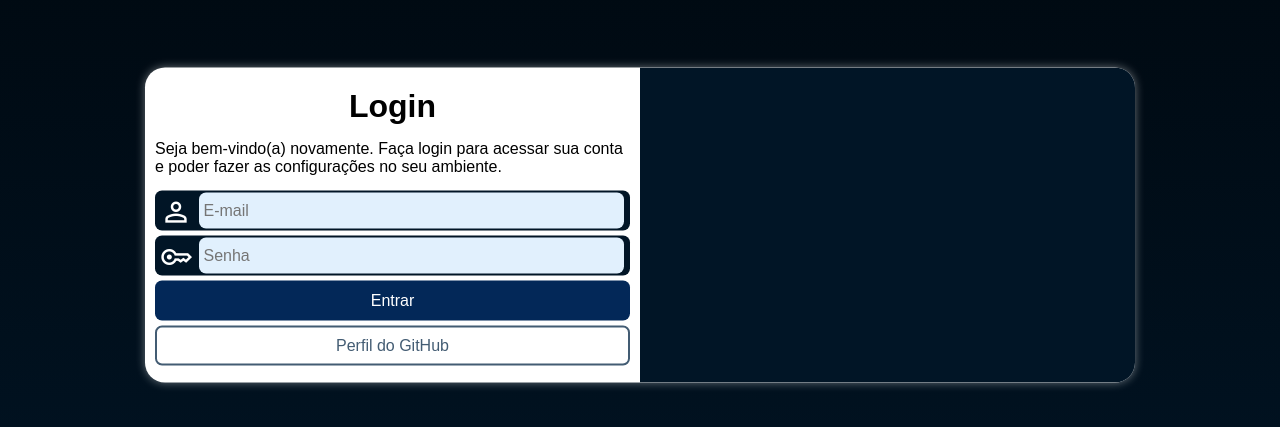
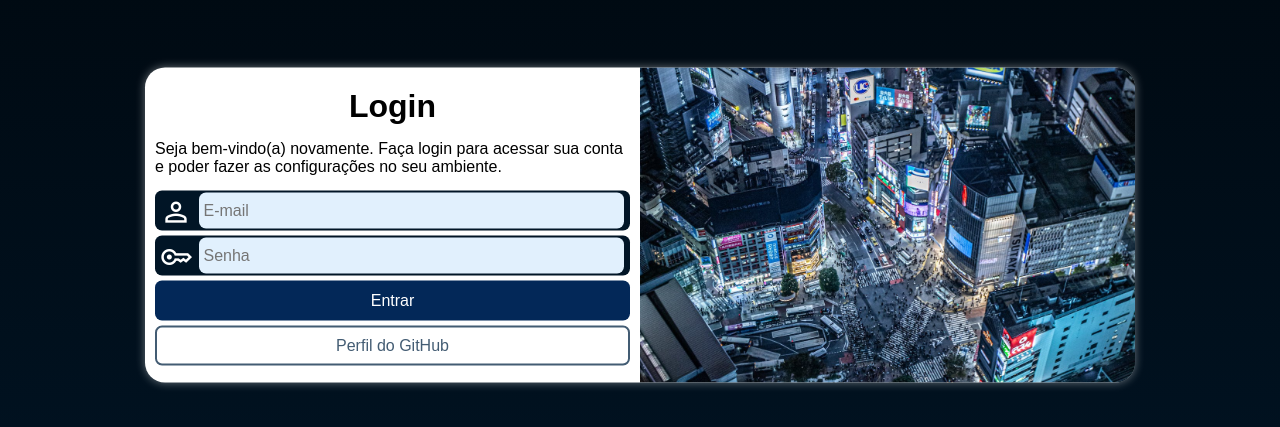
Before and after one commit to alessandro830/projeto-login, a plain HTML site: page index.html in a window 1280 px wide. Shown: the part 175-602 px from the top of the page. Drawn offline with nearby package versions, Linux system fonts and the light colour scheme.

Commit message:
Outra correção relacionada a imagem

```diff
--- a/css/style.css
+++ b/css/style.css
@@ -45,7 +45,7 @@ section#login {
 
 section#login > div#imagem {
     display: block;
-    background: var(--cor002) url(../images/tokyo_night.jpg) no-repeat;
+    background: var(--cor002) url(../images/shibuya.jpg) no-repeat;
     background-size: cover;
     background-position: center;
     height: 200px;
```
